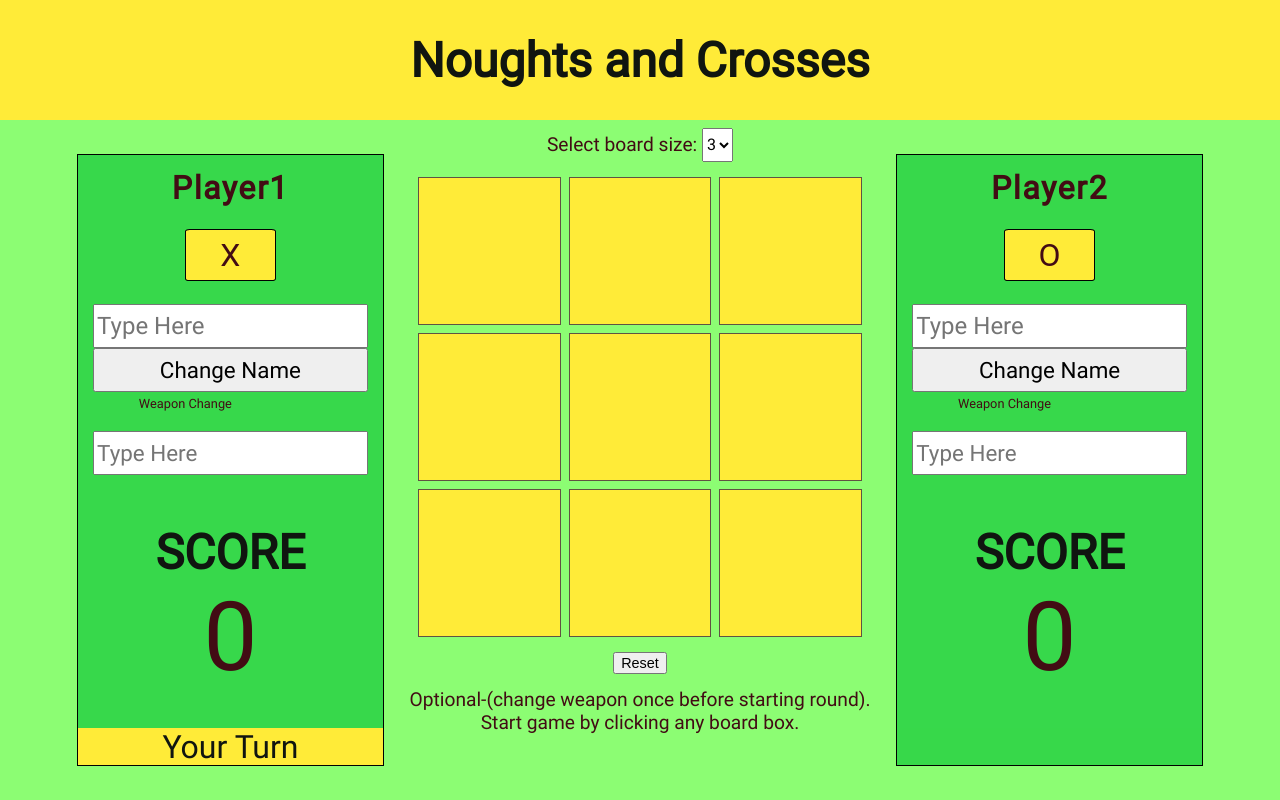
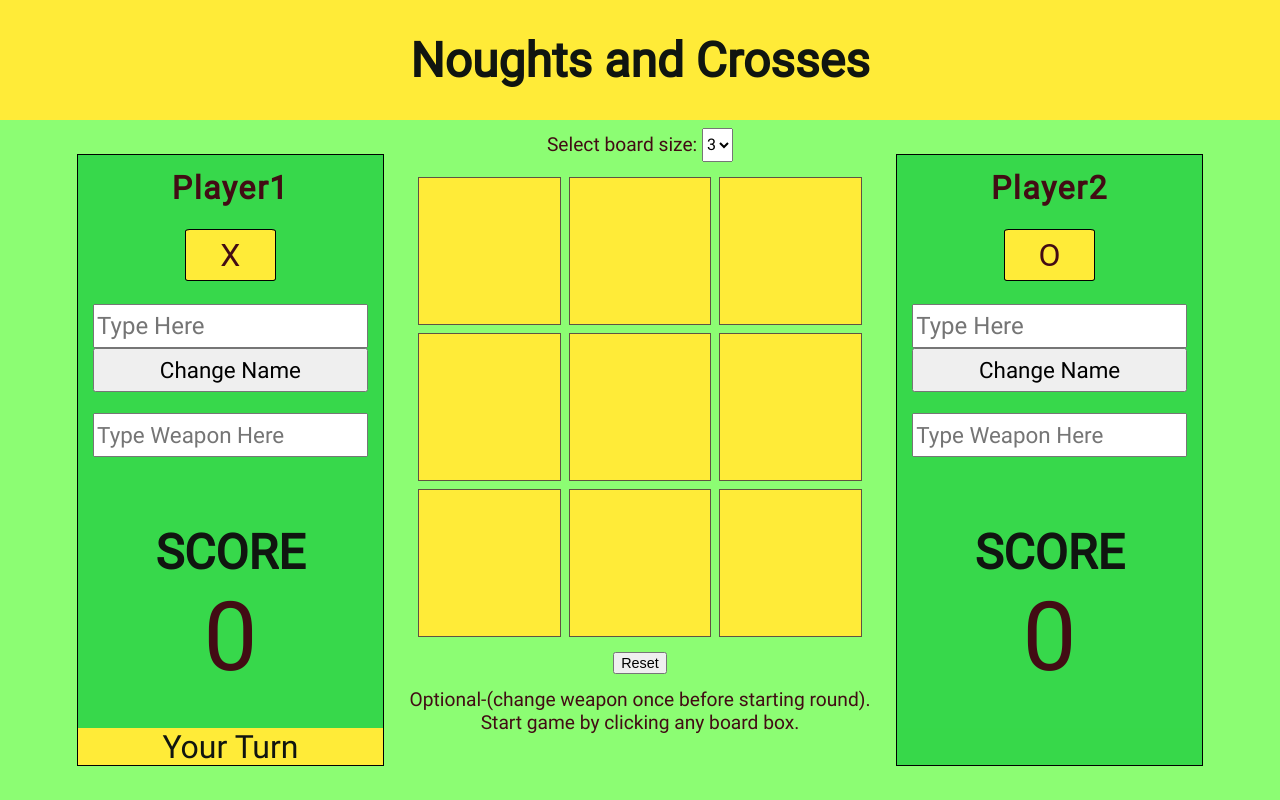
Before and after one commit to ikhlaas-kapadia/Noughts-And-Crosses, a React (Create React App) app: page / in a window 1280 px wide. Built offline with nearby package versions, Linux system fonts and the light colour scheme.

Commit message:
change weapon placeholder text

```diff
--- a/src/Components/Player.jsx
+++ b/src/Components/Player.jsx
@@ -32,13 +32,13 @@ const Player = (props) => {
         </form>
         <div className="Weapon-Changer">
           <label for={`${player}`}></label>
-          <span>Weapon Change </span>
+          {/* <span>Weapon Change </span> */}
           <input
             className="Weapon-Input"
             onChange={handleIconChange}
             name={`${player}`}
             maxLength="3"
-            placeholder="Type Here"
+            placeholder="Type Weapon Here"
           ></input>
         </div>
       </div>
```
